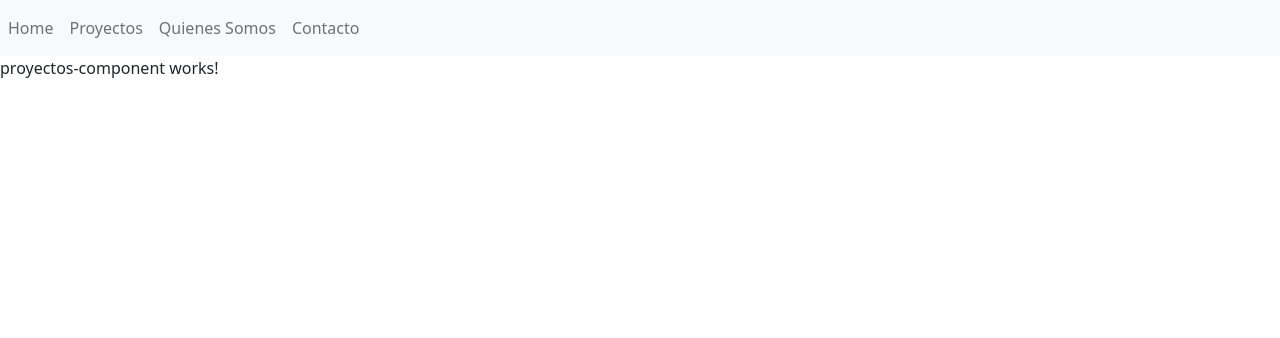
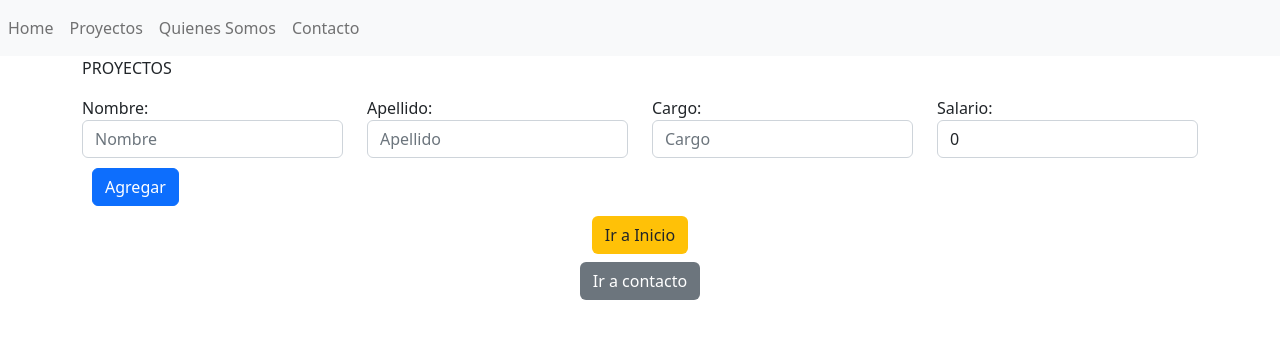
Before and after one commit to ivanroscuenca/appEmpleados, an Angular app: page /proyectos in a window 1280 px wide. Shown: the top 338 px of the page. Built offline with nearby package versions, Linux system fonts and the light colour scheme.

Commit message:
video 26 routing botones

```diff
--- a/src/app/proyectos-component/proyectos-component.component.css
+++ b/src/app/proyectos-component/proyectos-component.component.css
@@ -0,0 +1,3 @@
+#button {
+    margin: 10px 10px 10px 10px  ;
+}
--- a/src/app/proyectos-component/proyectos-component.component.html
+++ b/src/app/proyectos-component/proyectos-component.component.html
@@ -1 +1,44 @@
-<p>proyectos-component works!</p>
+
+<div class="container">
+    <p>PROYECTOS</p>
+    <form class="form-group row">
+        <div class="form-group col-md-3">
+            <label for="nombre">Nombre:</label>
+            <input type="text" name="nombre" id="nombre" placeholder="Nombre" class="form-control"
+                [(ngModel)]="cuadroNombre">
+        </div>
+        <div class="form-group col-md-3">
+            <label for="apellido">Apellido:</label>
+            <input type="text" name="apellido" id="apellido" placeholder="Apellido" class="form-control"
+                [(ngModel)]="cuadroApellido">
+        </div>
+        <div class="form-group col-md-3">
+            <label for="cargo">Cargo:</label>
+            <input type="text" name="cargo" id="cargo" placeholder="Cargo" class="form-control"
+                [(ngModel)]="cuadroCargo">
+        </div>
+        <div class="form-group col-md-3">
+            <label for="salario">Salario:</label>
+            <input type="text" name="salario" id="salario" placeholder="Salario" class="form-control"
+                [(ngModel)]="cuadroSalario">
+        </div>
+
+        <div class="col">
+            <button type="submit" id="button" class="btn btn-primary" (click)="agregarEmpleado()">Agregar</button>
+        </div>
+
+    </form>
+
+
+    <div style="text-align:center;">
+
+        <button class="btn bg-warning" (click)="volverHome()">Ir a Inicio</button>
+
+    </div>
+
+    <div style="text-align:center;">
+
+        <button class="btn bg-secondary text-white mt-2" (click)="irContacto()">Ir a contacto</button>
+
+    </div>
+</div>
--- a/src/app/proyectos-component/proyectos-component.component.ts
+++ b/src/app/proyectos-component/proyectos-component.component.ts
@@ -1,10 +1,54 @@
-import { Component } from '@angular/core';
+import { Component, OnInit } from '@angular/core';
+import { Router } from '@angular/router';
+import { Empleado } from '../empleado.model';
+import { EmpleadosService } from '../empleados.service';
+import { ServicioEmpleadosService } from '../servicio-empleados.service';
 
 @Component({
   selector: 'app-proyectos-component',
   templateUrl: './proyectos-component.component.html',
   styleUrls: ['./proyectos-component.component.css']
 })
-export class ProyectosComponentComponent {
+export class ProyectosComponentComponent implements OnInit {
+
+constructor(private router:Router, private miServicio: ServicioEmpleadosService, private empleadosService: EmpleadosService){
 
 }
+  ngOnInit(): void {
+    this.empleados = this.empleadosService.empleados;
+  }
+
+  volverHome(){
+
+    this.router.navigate([""]);
+
+  }
+
+  irContacto(){
+
+    this.router.navigate(["contacto"]);
+
+  }
+
+  empleados: Empleado[] = [];
+  cuadroNombre: string = "";
+  cuadroApellido: string = "";
+  cuadroCargo: string = "";
+  cuadroSalario: number = 0;
+
+  agregarEmpleado() {
+
+    //creamos una variable y guardamos datos
+    let miEmpleado = new Empleado(this.cuadroNombre, this.cuadroApellido, this.cuadroCargo, this.cuadroSalario);
+
+    //usamos el servicio
+    //this.miServicio.muestraMensaje("Nombre del empleado: " + miEmpleado.nombre);
+
+    //llamamos al servicio
+    this.empleadosService.agregarEmpleadoServicio(miEmpleado);
+
+    this.router.navigate([""]);
+
+  }
+
+}
```
